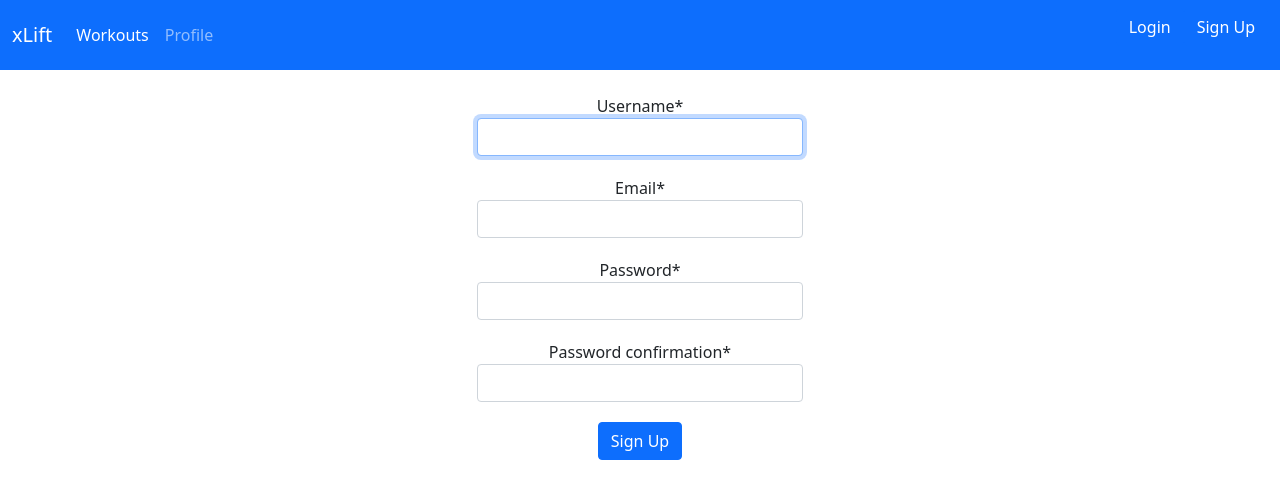
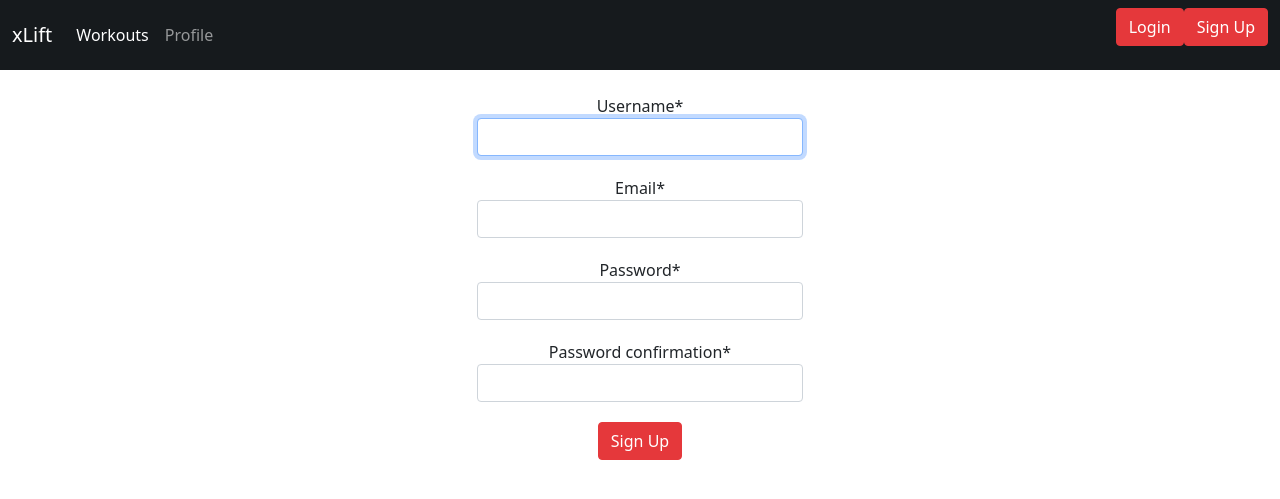
Before and after one commit to nordic16/xLift, a Django app: page /lifters/signup/ in a window 1280 px wide. Shown: the top 499 px of the page. Run offline with Django 3.2, Linux system fonts and the light colour scheme; some libraries are stand-ins or nearby versions.

Commit message:
made some changes

```diff
--- a/static/css/base.css
+++ b/static/css/base.css
@@ -1,3 +1,12 @@
 .form-control {
     margin-bottom: 20px;
 }
+
+.bg-primary {
+    background-color: #161a1d !important;
+}
+
+.btn, .btn-primary {
+    background-color: #e5383b !important;
+    border-color: #e5383b !important;
+}
```
